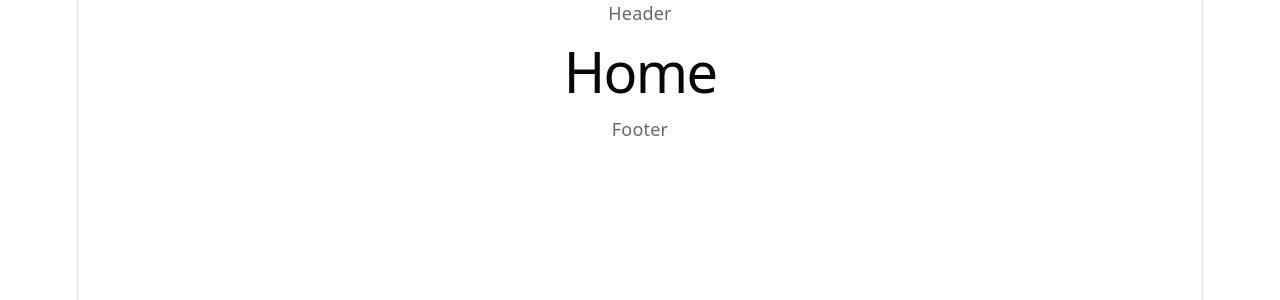
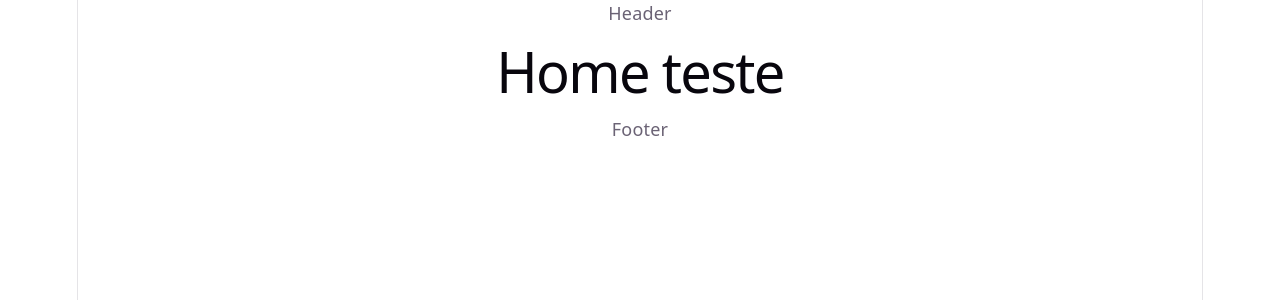
Before and after one commit to Gusmao021/Grupo1_PFE_2026.1.REACT, a React (Vite) app: page / in a window 1280 px wide. Shown: the top 300 px of the page. Built offline with nearby package versions, Linux system fonts and the light colour scheme.

Commit message:
home teste

```diff
--- a/src/pages/Home/HomePage.jsx
+++ b/src/pages/Home/HomePage.jsx
@@ -1,7 +1,7 @@
 export default function HomePage() {
     return (
         <div>
-            <h1>Home</h1>
+            <h1>Home teste</h1>
         </div>
     )
 }
```
